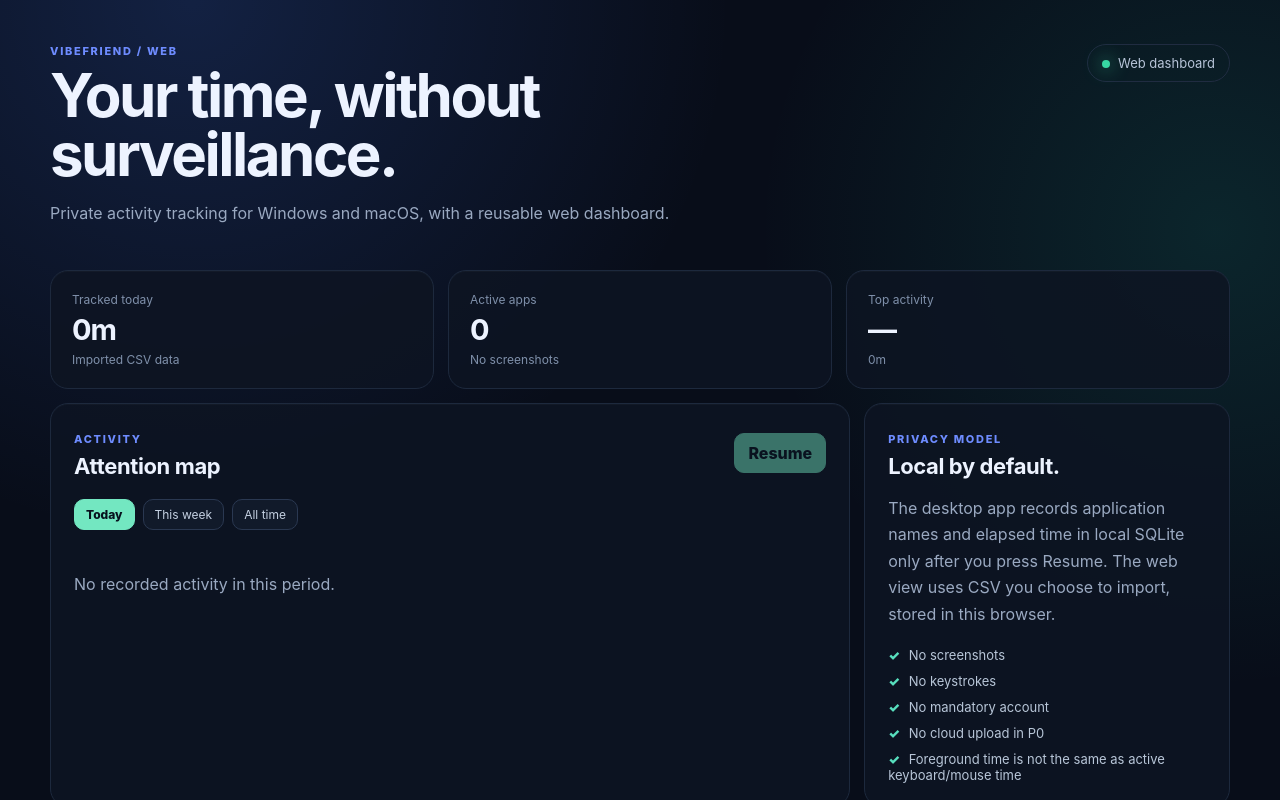
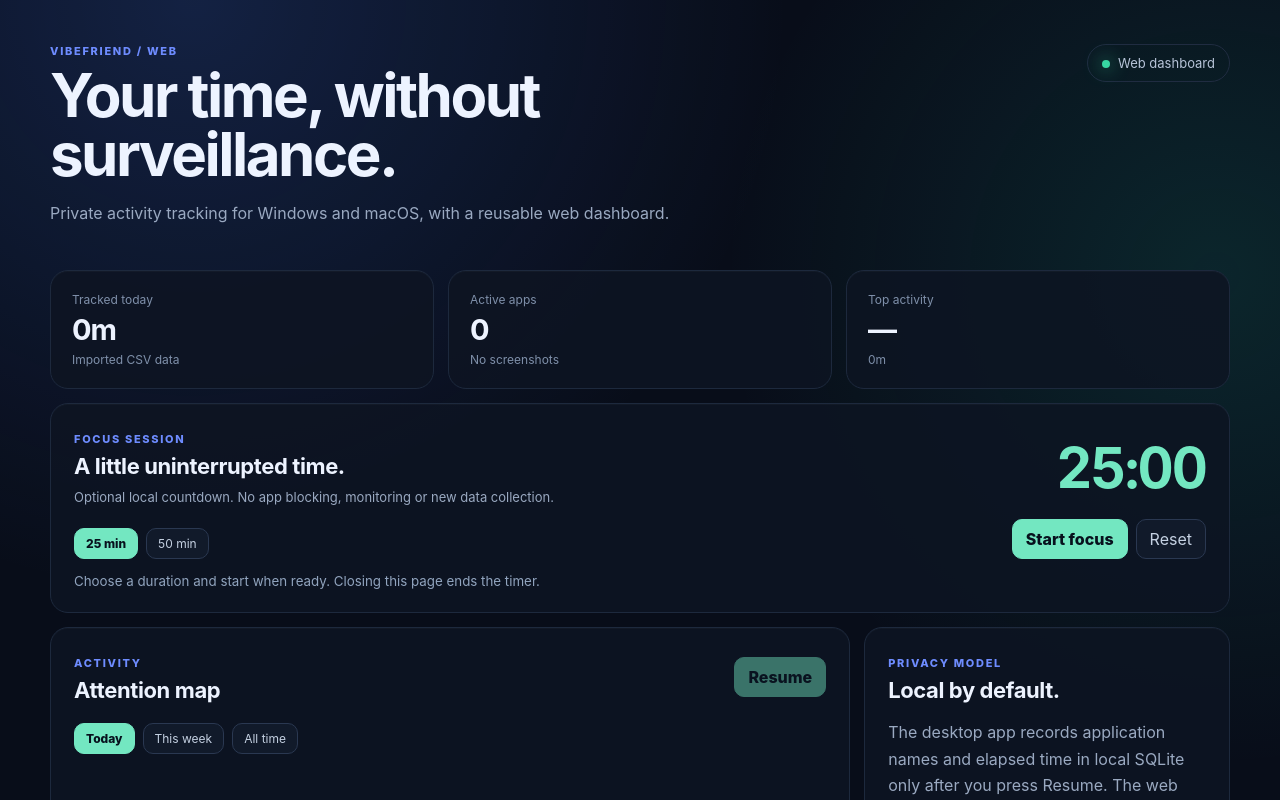
Before and after one commit to kinzirva/VibeFriend, a React (Vite) app in the folder apps/web/: page / in a window 1280 px wide. Shown: the top 800 px of the page. Built offline with nearby package versions, Linux system fonts and the light colour scheme.

Commit message:
feat(p0): add local focus countdown without changing CSV parser (#10)

```diff
--- a/apps/web/src/App.tsx
+++ b/apps/web/src/App.tsx
@@ -1,4 +1,4 @@
-import { ChangeEvent, useEffect, useMemo, useState } from "react";
+import { ChangeEvent, useEffect, useMemo, useRef, useState } from "react";
 import { csvApp, parseCsv, type ActivityRow } from "./csv";
 
 type ActivityEvent = {
@@ -28,6 +28,11 @@
   return `${hours}h ${minutes}m`;
 }
 
+function formatCountdown(seconds: number) {
+  const minutes = Math.floor(seconds / 60);
+  return `${String(minutes).padStart(2, "0")}:${String(seconds % 60).padStart(2, "0")}`;
+}
+
 export default function App() {
   const [rows, setRows] = useState<ActivityRow[]>(() => {
     if (isDesktop()) return [];
@@ -41,6 +46,44 @@
   const [period, setPeriod] = useState<"today" | "week" | "all">("today");
   const [mode, setMode] = useState<"desktop" | "web">(isDesktop() ? "desktop" : "web");
   const [status, setStatus] = useState("Tracking is off until you explicitly start it. Data stays local.");
+  const [focusMinutes, setFocusMinutes] = useState<25 | 50>(25);
+  const [focusSeconds, setFocusSeconds] = useState(25 * 60);
+  const [focusStatus, setFocusStatus] = useState<"idle" | "running" | "paused" | "complete">("idle");
+  const focusDeadline = useRef<number | null>(null);
+
+  useEffect(() => {
+    if (focusStatus !== "running") return;
+    const tick = () => {
+      const remaining = Math.max(0, Math.ceil(((focusDeadline.current ?? performance.now()) - performance.now()) / 1000));
+      setFocusSeconds(remaining);
+      if (remaining === 0) setFocusStatus("complete");
+    };
+    tick();
+    const timer = window.setInterval(tick, 500);
+    return () => window.clearInterval(timer);
+  }, [focusStatus]);
+
+  const startFocus = () => {
+    const remaining = focusStatus === "complete" ? focusMinutes * 60 : focusSeconds;
+    setFocusSeconds(remaining);
+    focusDeadline.current = performance.now() + remaining * 1000;
+    setFocusStatus("running");
+  };
+
+  const pauseFocus = () => {
+    if (focusStatus !== "running") return;
+    setFocusSeconds(Math.max(0, Math.ceil(((focusDeadline.current ?? performance.now()) - performance.now()) / 1000)));
+    focusDeadline.current = null;
+    setFocusStatus("paused");
+  };
+
+  const resetFocus = (minutes: 25 | 50 = focusMinutes) => {
+    focusDeadline.current = null;
+    setFocusMinutes(minutes);
+    setFocusSeconds(minutes * 60);
+    setFocusStatus("idle");
+  };
+
 
   const refresh = async () => {
     if (!isDesktop()) return;
@@ -170,6 +213,37 @@
         <article><span>Top activity</span><strong>{totals[0]?.[0] ?? "—"}</strong><small>{formatDuration(totals[0]?.[1] ?? 0)}</small></article>
       </section>
 
+      <section className="panel focus">
+        <div className="panelHead">
+          <div>
+            <span className="eyebrow">FOCUS SESSION</span>
+            <h2>A little uninterrupted time.</h2>
+            <p>Optional local countdown. No app blocking, monitoring or new data collection.</p>
+          </div>
+          <strong className="focusClock" role="timer" aria-label="Time remaining">{formatCountdown(focusSeconds)}</strong>
+        </div>
+        <div className="focusControls">
+          <div className="periodTabs" aria-label="Focus duration">
+            {([25, 50] as const).map((minutes) => (
+              <button key={minutes} className={focusMinutes === minutes ? "primary" : "secondary"}
+                disabled={focusStatus === "running"} onClick={() => resetFocus(minutes)}>{minutes} min</button>
+            ))}
+          </div>
+          <div className="focusActions">
+            {focusStatus === "running"
+              ? <button className="primary" onClick={pauseFocus}>Pause focus</button>
+              : <button className="primary" onClick={startFocus}>{focusStatus === "paused" ? "Resume focus" : "Start focus"}</button>}
+            <button className="secondary" onClick={() => resetFocus()}>Reset</button>
+          </div>
+        </div>
+        <small className="focusNote">
+          {focusStatus === "complete" ? "Session complete. Start another whenever you like."
+            : focusStatus === "paused" ? "Paused. Your remaining time is kept in this open tab."
+            : focusStatus === "running" ? "Counting down locally. This does not change activity-tracking consent."
+            : "Choose a duration and start when ready. Closing this page ends the timer."}
+        </small>
+      </section>
+
       <section className="grid">
         <article className="panel">
           <div className="panelHead">
--- a/apps/web/src/styles.css
+++ b/apps/web/src/styles.css
@@ -63,3 +63,14 @@
 @media (max-width: 780px) {
   .actions { flex-wrap: wrap; justify-content: flex-end; }
 }
+
+.focus { margin-bottom: 14px; }
+.focus p { margin: 8px 0 0; font-size: 13px; }
+.focusClock { font-size: clamp(36px, 5vw, 56px); font-variant-numeric: tabular-nums; letter-spacing: -2px; color: #73e7c1; }
+.focusControls { display: flex; justify-content: space-between; align-items: flex-end; gap: 12px; flex-wrap: wrap; }
+.focusActions { display: flex; gap: 8px; }
+.focusNote { display: block; margin-top: 14px; color: #91a4be; }
+@media (max-width: 780px) {
+  .focus .panelHead { align-items: flex-start; }
+  .focusControls { align-items: flex-start; }
+}
```
Also changed, not shown: 1 other file (tests, documents, lock files or other folders).
